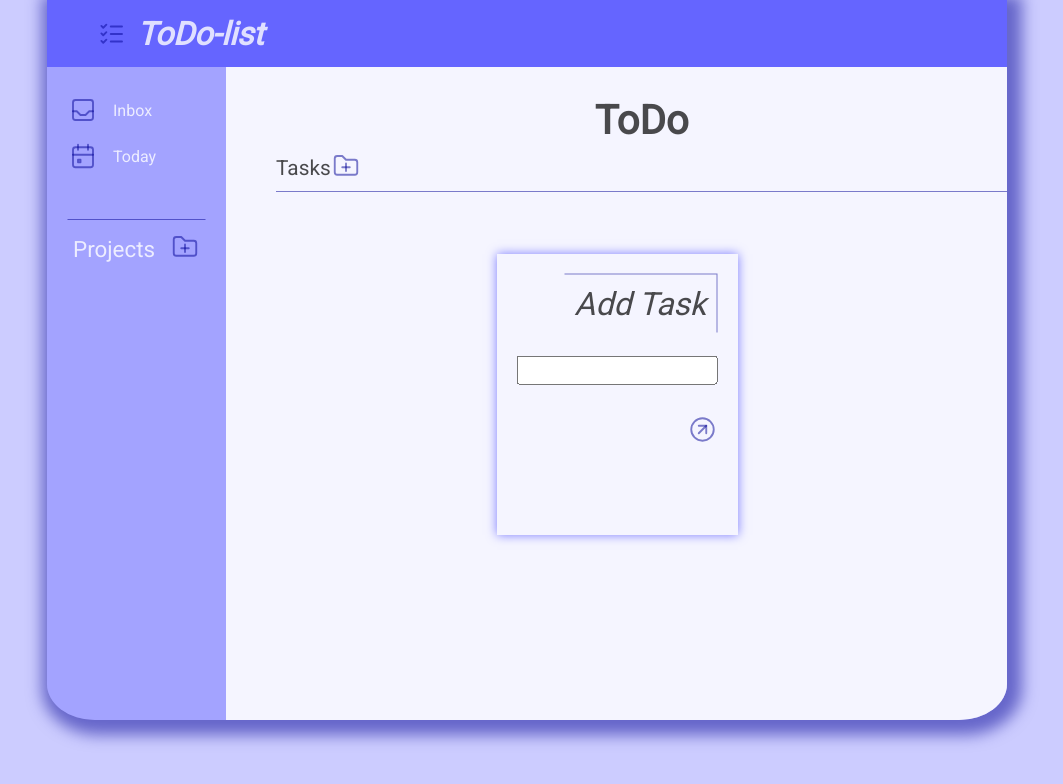
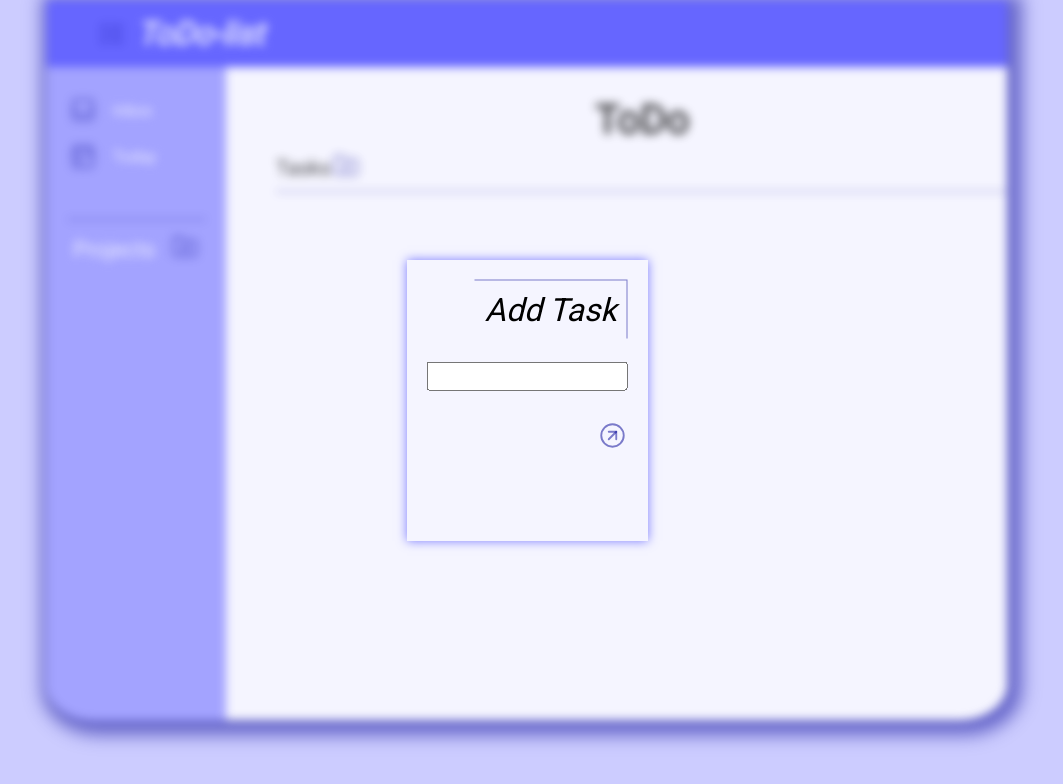
Before and after one commit to d0wnsider/todo-list, a website built with webpack: page dist/index.html in a window 1280 px wide. Both pictures are taken after a click on the button 458 px from the left and 167 px from the top of the page. Shown: the whole page, without its empty margins (113-1176 px from the left). Built offline with nearby package versions, Linux system fonts and the light colour scheme.

Commit message:
Add blur in bg when form is active

```diff
--- a/src/css/style.css
+++ b/src/css/style.css
@@ -15,7 +15,12 @@
   padding: 0;
 }
 
+html,
 body {
+  height: 100%;
+}
+body {
+  height: 100%;
   position: relative; /* *for 'position: absolute' of form */
   font-family: "Roboto", sans-serif;
   background-color: var(--light-purple);
@@ -170,6 +175,7 @@ main {
   top: 50%;
   transform: translate(-50%, -50%);
   opacity: 1;
+  z-index: 1;
 }
 
 .hide {
@@ -221,6 +227,14 @@ main {
 }
 
 .add-task-content {
+  width: 90%;
   padding: 10px;
   background-color: var(--gray);
 }
+
+.cont {
+  height: 100%;
+}
+.blur-bg {
+  filter: blur(5px);
+}
--- a/src/modules/controller.js
+++ b/src/modules/controller.js
@@ -1,4 +1,10 @@
-import { showProjectForm, showTaskForm, selectors, createTask } from "./dom.js";
+import {
+  showProjectForm,
+  showTaskForm,
+  showBlurBG,
+  selectors,
+  createTask,
+} from "./dom.js";
 import Task from "./task.js";
 
 const projects = [];
@@ -18,7 +24,8 @@ function taskBtnSubmit() {
     e.preventDefault();
     createTask();
     showTaskForm();
-    selectors.form.reset();
+    showBlurBG();
+    selectors.taskForm.reset();
   });
 }
 
@@ -33,6 +40,7 @@ function taskBtnListener() {
   const taskBtn = document.querySelector(".task-btn");
   taskBtn.addEventListener("click", (e) => {
     showTaskForm();
+    showBlurBG();
   });
 }
 
--- a/src/modules/dom.js
+++ b/src/modules/dom.js
@@ -6,6 +6,10 @@ function showProjectForm() {
 function showTaskForm() {
   const formTaskCont = document.querySelector(".form-task-cont");
   formTaskCont.classList.toggle("hide");
+}
+
+function showBlurBG() {
+  selectors.cont.classList.toggle("blur-bg");
 }
 
 function createTask() {
@@ -19,7 +23,9 @@ function createTask() {
 const selectors = {
   userTitle: document.querySelector("#title"),
   addTaskBtn: document.querySelector(".add-task-btn"),
-  form: document.querySelector(".form-task"),
+  taskForm: document.querySelector(".form-task"),
+  cont: document.querySelector(".cont"),
+  blurBG: document.querySelector(".blur-bg"),
 };
 
-export { showProjectForm, showTaskForm, selectors, createTask };
+export { showProjectForm, showTaskForm, showBlurBG, selectors, createTask };
```
Also changed, not shown: dist/index.html, dist/main.js.
